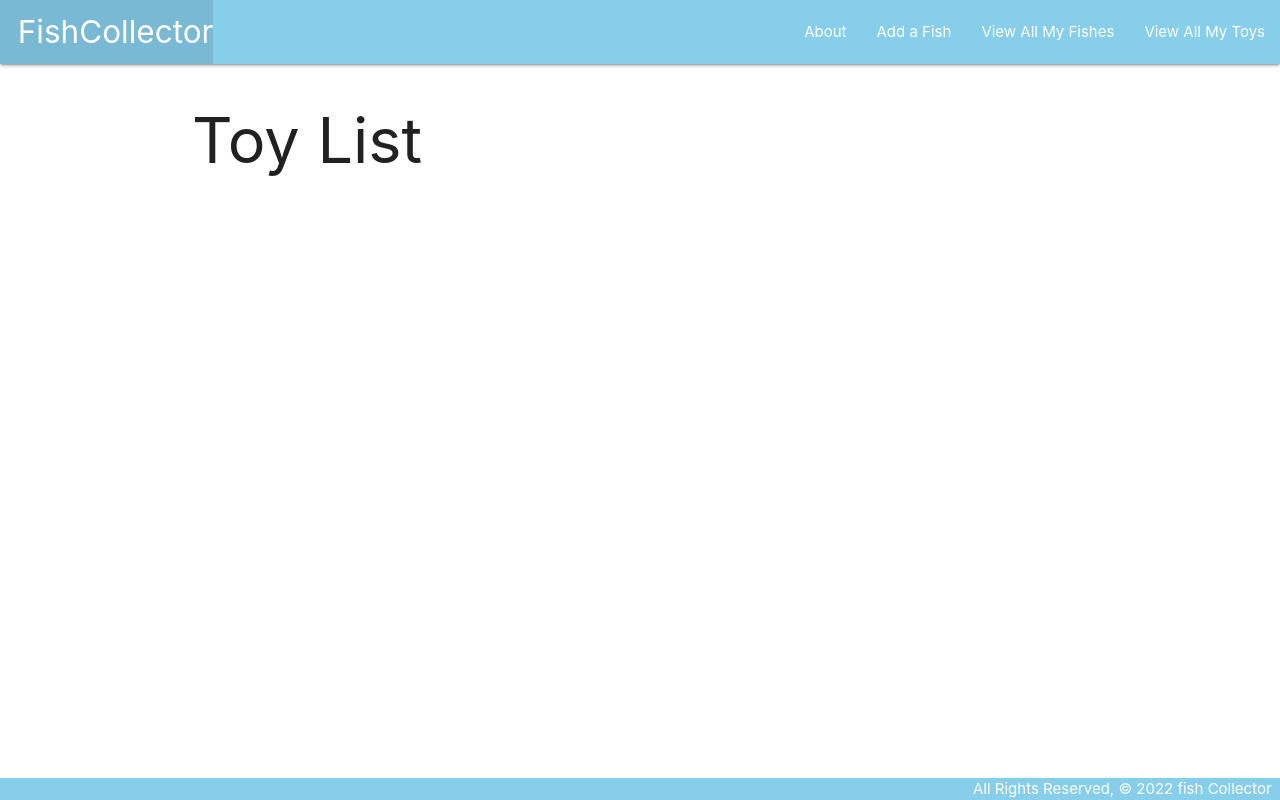
After one commit to jacastro023/Fish-Collector-App, a Django app: template main_app/templates/toys/index.html in a window 1280 px wide. The commit adds this page. Run offline with Django 3.2, Linux system fonts and the light colour scheme; the template is opened without the code that fills it, so the values that code supplies are empty.

Commit message:
finished CBV on fishes

```diff
--- a/main_app/templates/base.html
+++ b/main_app/templates/base.html
@@ -18,8 +18,10 @@
           <li><a href="/" class="left brand-logo">&nbsp;&nbsp;FishCollector</a></li>
         </ul>
         <ul class="right">
-          <li><a href="/about">About</a></li>
-          <li><a href="/fishes">View All My Fishes</a></li>
+          <li><a href="{% url 'about' %}">About</a></li>
+          <li><a href="{% url 'fishes_create' %}">Add a Fish</a></li>
+          <li><a href="{% url 'index' %}">View All My Fishes</a></li>
+          <li><a href="{% url 'index' %}">View All My Toys</a></li>
         </ul>
       </div>
     </nav>
--- a/main_app/templates/fishes/detail.html
+++ b/main_app/templates/fishes/detail.html
@@ -13,6 +13,10 @@
     {% else %}
       <p>Age: Baby Fish</p>
     {% endif %}
+    <div class="card-action">
+      <a href="{% url 'fishes_update' fish.id %}">Edit</a>
+      <a href="{% url 'fishes_delete' fish.id %}">Delete</a>
+    </div>
   </div>
 </div>
 
--- /dev/null
+++ b/main_app/templates/toys/index.html
@@ -0,0 +1,17 @@
+{% extends 'base.html' %}
+{% block content %}
+
+<h1>Toy List</h1>
+
+{% for toy in toys %}
+<a href="{% url 'detail' toy.id %}">
+  <div class="card">
+    <div class="card-content">
+      <span class="card-title">{{ toy.name }}</span>
+      <p>Color: {{ toy.color }}</p>
+    </div>
+  </div>
+  </a>
+{% endfor %}
+
+{% endblock %}
--- a/main_app/urls.py
+++ b/main_app/urls.py
@@ -6,4 +6,8 @@ urlpatterns = [
     path('about/', views.about, name='about'),
     path('fishes/', views.fishes_index, name='index'),
     path('fishes/<int:fish_id>/', views.fishes_detail, name='detail'),
+    path('fishes/create/', views.FishCreate.as_view(), name='fishes_create'),
+    path('fishes/<int:pk>/update/', views.FishUpdate.as_view(), name='fishes_update'),
+    path('fishes/<int:pk>/delete/', views.FishDelete.as_view(), name='fishes_delete'),
+    path('toys/', views.ToyIndex.as_view(), name='index')
 ]
```
Also changed, not shown: main_app/models.py (+13 -2 lines), main_app/templates/main_app/fish_confirm_delete.html (added, +13 -0 lines), main_app/templates/main_app/fish_form.html (added, +17 -0 lines), main_app/views.py (+20 -0 lines), main_app/migrations/0002_alter_fish_description.py (added), main_app/migrations/0003_toy.py (added).
